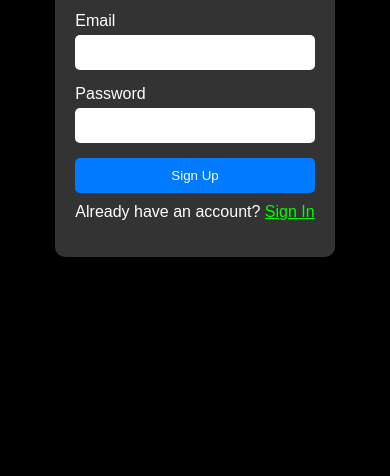
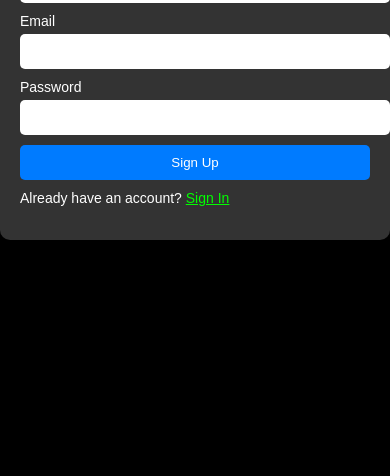
Before and after one commit to LurckeA/aria-anim, a website: page signup.html in a window 390 px wide. Shown: the part 368-844 px from the top of the page. Drawn offline with nearby package versions, Linux system fonts and the light colour scheme.

Commit message:
Update signup.html

```diff
--- a/signup.html
+++ b/signup.html
@@ -2,11 +2,31 @@
 <html lang="en">
 <head>
     <meta charset="UTF-8">
-    <meta name="viewport" content="width=device-width, initial-scale=1.0">
+    <meta name="viewport" content="width=device-width, initial-scale=1.0, maximum-scale=1.0, user-scalable=no">
     <title>Sign Up</title>
-    <link rel="stylesheet" href="/aria-anim/assets/index-styles.css">
+    <link rel="stylesheet" href="/assets/index-styles.css">
     <script src="https://cdn.jsdelivr.net/npm/@supabase/supabase-js@2.39.3/dist/umd/supabase.min.js"></script>
-    <script src="/aria-anim/assets/scripts.js"></script>
+    <script src="/assets/scripts.js"></script>
+    <style>
+        body {
+            font-size: 16px;
+        }
+        .container {
+            width: 90%;
+            max-width: 400px;
+            margin: 0 auto;
+        }
+        input[type="text"], input[type="email"], input[type="password"] {
+            width: 100%;
+            padding: 10px;
+            margin-bottom: 10px;
+        }
+        @media screen and (max-width: 768px) {
+            body {
+                font-size: 14px;
+            }
+        }
+    </style>
 </head>
 <body>
     <div class="container">
```
